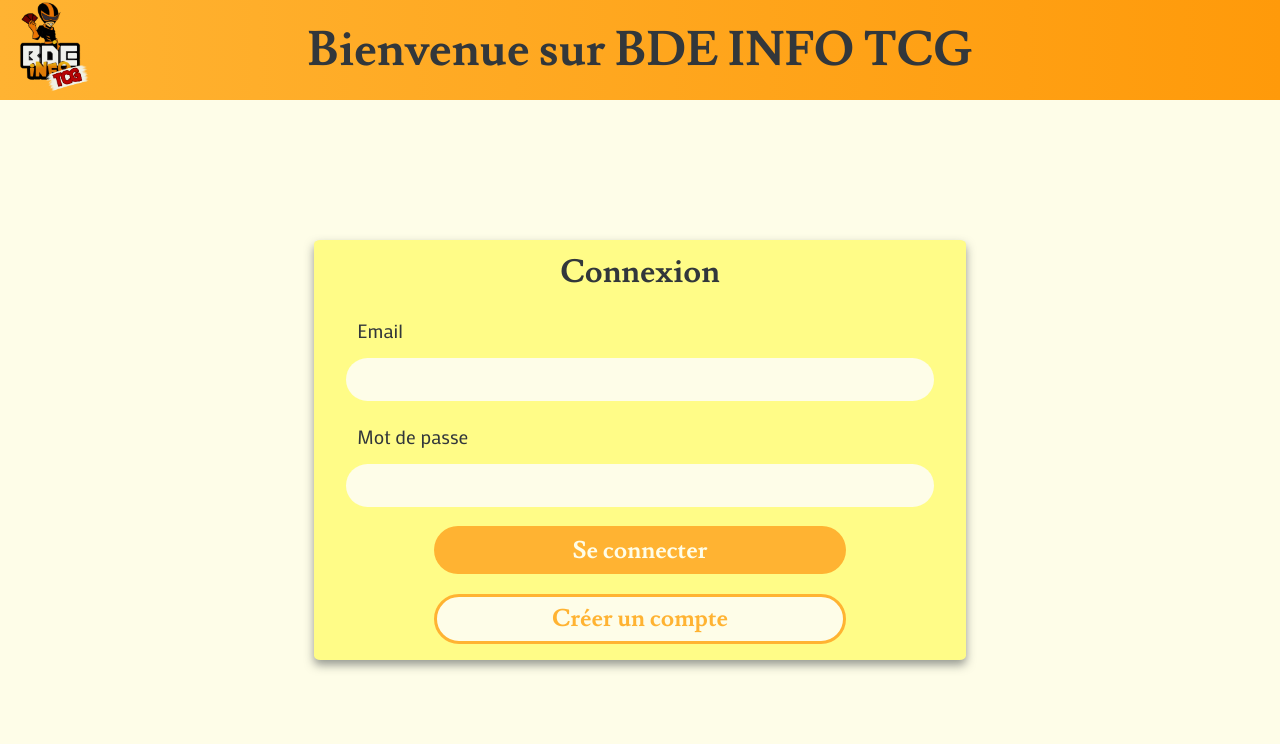
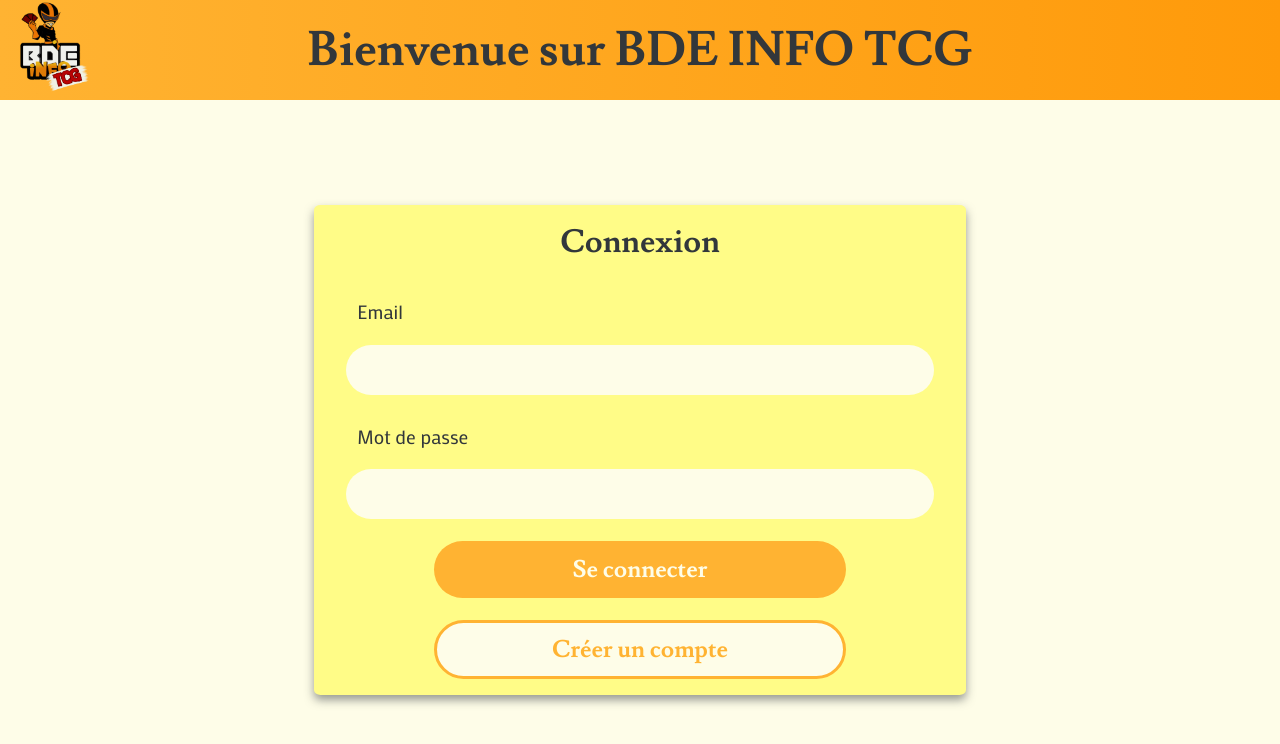
Before and after one commit to dvachette/sae-s3-s4, a Vue app in the folder TCG_web/: page / in a window 1280 px wide. Shown: the top 744 px of the page. Built offline with nearby package versions, Linux system fonts and the light colour scheme.

Commit message:
correction page proportion

```diff
--- a/TCG_web/src/assets/css/styleConnexion.css
+++ b/TCG_web/src/assets/css/styleConnexion.css
@@ -27,7 +27,7 @@
   justify-content: space-evenly;
   background-color: rgb(var(--jaune200));
   width: 46%;
-  height: 60%;
+  height: 70%;
   border-radius: 1%;
   padding: 0 2.5% 0 2.5%;
   box-shadow: 0 5px 10px rgba(var(--onyx), 0.5);
```
